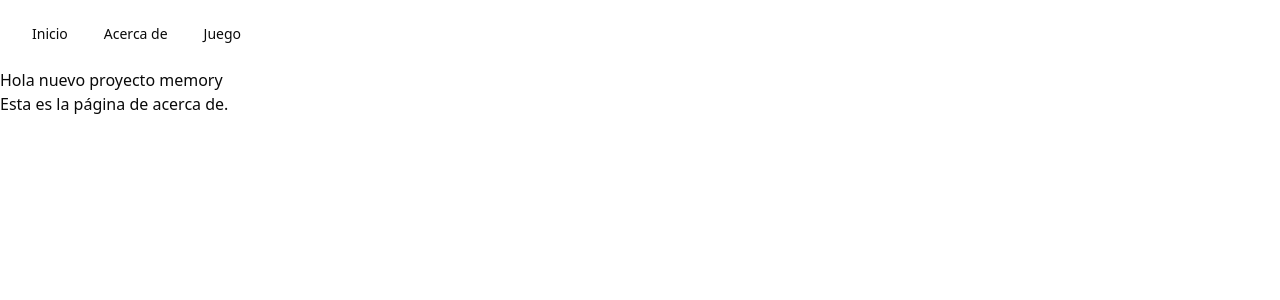
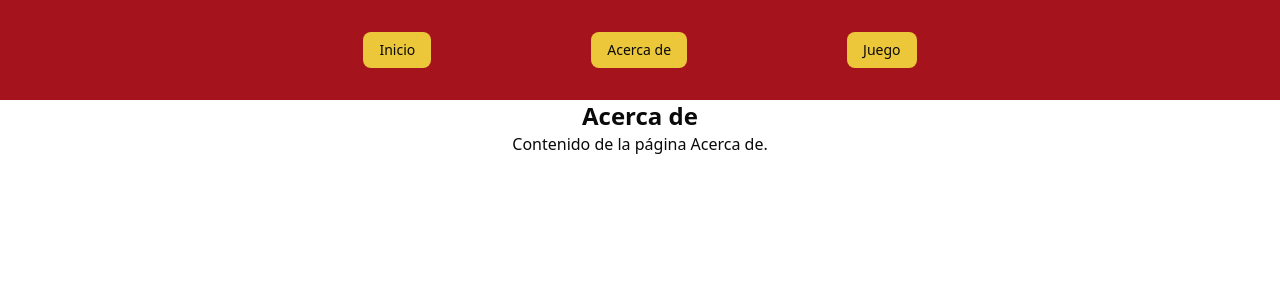
Before and after one commit to KevinJHP19/proyectomemory, a Next.js app: page /about in a window 1280 px wide. Shown: the top 300 px of the page. Built offline with nearby package versions, Linux system fonts and the light colour scheme.

Commit message:
nav centrado con funcionalidad y colores

```diff
--- a/src/app/about/page.tsx
+++ b/src/app/about/page.tsx
@@ -1,9 +1,10 @@
 export default function About() {
     console.log("Esta es la página de acerca de.");
     return (
-        <div>
-            <h1>Hola nuevo proyecto memory</h1>
-            <p>Esta es la página de acerca de.</p>
-        </div>
+        <div className="flex flex-col items-center justify-center w-full">
+      <h1 className="text-2xl font-bold">Acerca de</h1>
+      <p>Contenido de la página Acerca de.</p>
+    </div>
+
     );
 }
--- a/src/app/game/page.tsx
+++ b/src/app/game/page.tsx
@@ -1,9 +1,9 @@
 export default function Game(){
     console.log("Esta es la página de juego.");
     return (
-        <div>
-            <h1>Hola nuevo proyecto memory</h1>
-            <p>Esta es la página de juego.</p>
-        </div>
+        <div className="flex flex-col items-center justify-center w-full">
+      <h1 className="text-2xl font-bold">Página de Juego</h1>
+      <p>Contenido de la página de juego.</p>
+    </div>
     );
 }
--- a/src/app/layout.tsx
+++ b/src/app/layout.tsx
@@ -28,13 +28,12 @@ export default function RootLayout({
       <body
         className={`${geistSans.variable} ${geistMono.variable} antialiased`}
       >
-        <header className="bg-white dark:bg-gray-900">
-        <Header/>
+        <header className="bg-[#A5131D] dark:bg-gray-900 flex justify-center items-center p-4 w-full">
+          <Header />
         </header>
-        <main>
+        <main className="flex flex-col items-center w-full">
           {children}
         </main>
-
       </body>
     </html>
   );
--- a/src/app/page.tsx
+++ b/src/app/page.tsx
@@ -5,8 +5,7 @@ import Index from "./pages/Index";
 export default function Home() {
   return (
     <div>
-      <h1 className="text-3xl font-bold underline text-center">Hola nuevo proyecto memory</h1>
-      <p className="text-center">Esta es la página de inicio.</p>
+
       <Index />
 
 
--- a/src/components/ui/navigation-menu.tsx
+++ b/src/components/ui/navigation-menu.tsx
@@ -59,7 +59,7 @@ function NavigationMenuItem({
 }
 
 const navigationMenuTriggerStyle = cva(
-  "group inline-flex h-9 w-max items-center justify-center rounded-md bg-background px-4 py-2 text-sm font-medium hover:bg-accent hover:text-accent-foreground focus:bg-accent focus:text-accent-foreground disabled:pointer-events-none disabled:opacity-50 data-[state=open]:hover:bg-accent data-[state=open]:text-accent-foreground data-[state=open]:focus:bg-accent data-[state=open]:bg-accent/50 focus-visible:ring-ring/50 outline-none transition-[color,box-shadow] focus-visible:ring-[3px] focus-visible:outline-1"
+  "group inline-flex h-9 w-max items-center justify-center  rounded-md bg-[#ECC73A] px-4 py-2 text-sm font-medium hover:bg-accent hover:text-accent-foreground focus:bg-accent focus:text-accent-foreground disabled:pointer-events-none disabled:opacity-50 data-[state=open]:hover:bg-[#F2EBCB] data-[state=open]:text-accent-foreground data-[state=open]:focus:bg-accent data-[state=open]:bg-accent/50 focus-visible:ring-ring/50 outline-none transition-[color,box-shadow] focus-visible:ring-[3px] focus-visible:outline-1"
 )
 
 function NavigationMenuTrigger({
--- a/src/miscomponentes/Header.tsx
+++ b/src/miscomponentes/Header.tsx
@@ -1,23 +1,18 @@
 import {
     NavigationMenu,
-    NavigationMenuContent,
-    NavigationMenuIndicator,
     NavigationMenuItem,
     NavigationMenuLink,
     NavigationMenuList,
-    NavigationMenuTrigger,
-    navigationMenuTriggerStyle,
-    NavigationMenuViewport,
+    navigationMenuTriggerStyle
   } from "@/components/ui/navigation-menu"
 
 
-export default function Header(){
-
+  export default function Header() {
     return (
-
-        <NavigationMenu className="bg-white dark:bg-gray-900 flex justify-between items-center p-4">
-  <NavigationMenuList>
-    <NavigationMenuItem>
+      <div className=" dark:bg-gray-900 flex justify-center items-center p-4 w-full">
+      <NavigationMenu className="flex justify-center items-center">
+          <NavigationMenuList className="gap-40">
+            <NavigationMenuItem >
               <NavigationMenuLink className={navigationMenuTriggerStyle()} href="/">
                 Inicio
               </NavigationMenuLink>
@@ -27,15 +22,13 @@ export default function Header(){
                 Acerca de
               </NavigationMenuLink>
             </NavigationMenuItem>
-    <NavigationMenuItem >
+            <NavigationMenuItem>
               <NavigationMenuLink className={navigationMenuTriggerStyle()} href="/game">
                 Juego
               </NavigationMenuLink>
             </NavigationMenuItem>
-
           </NavigationMenuList>
         </NavigationMenu>
-
-
+      </div>
     );
   }
```
Lines whose indentation alone changed are shown as unchanged.
